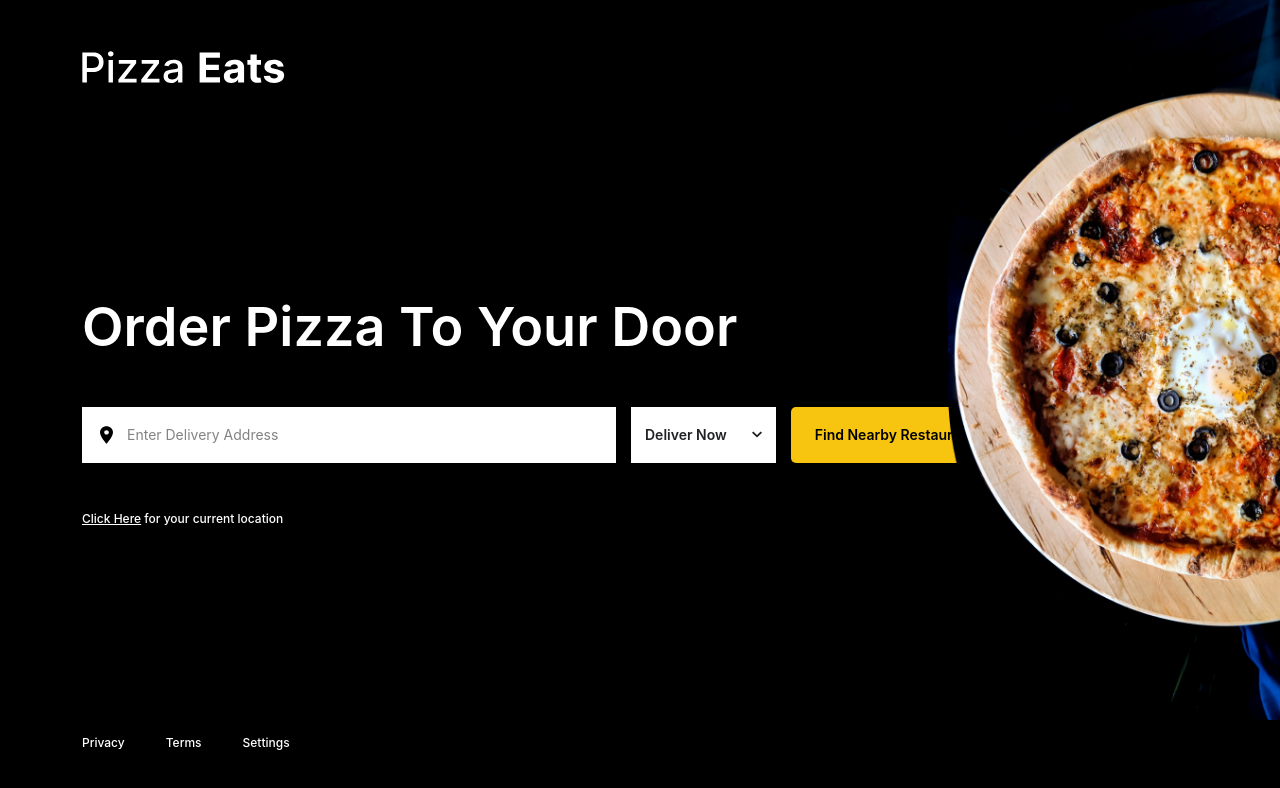
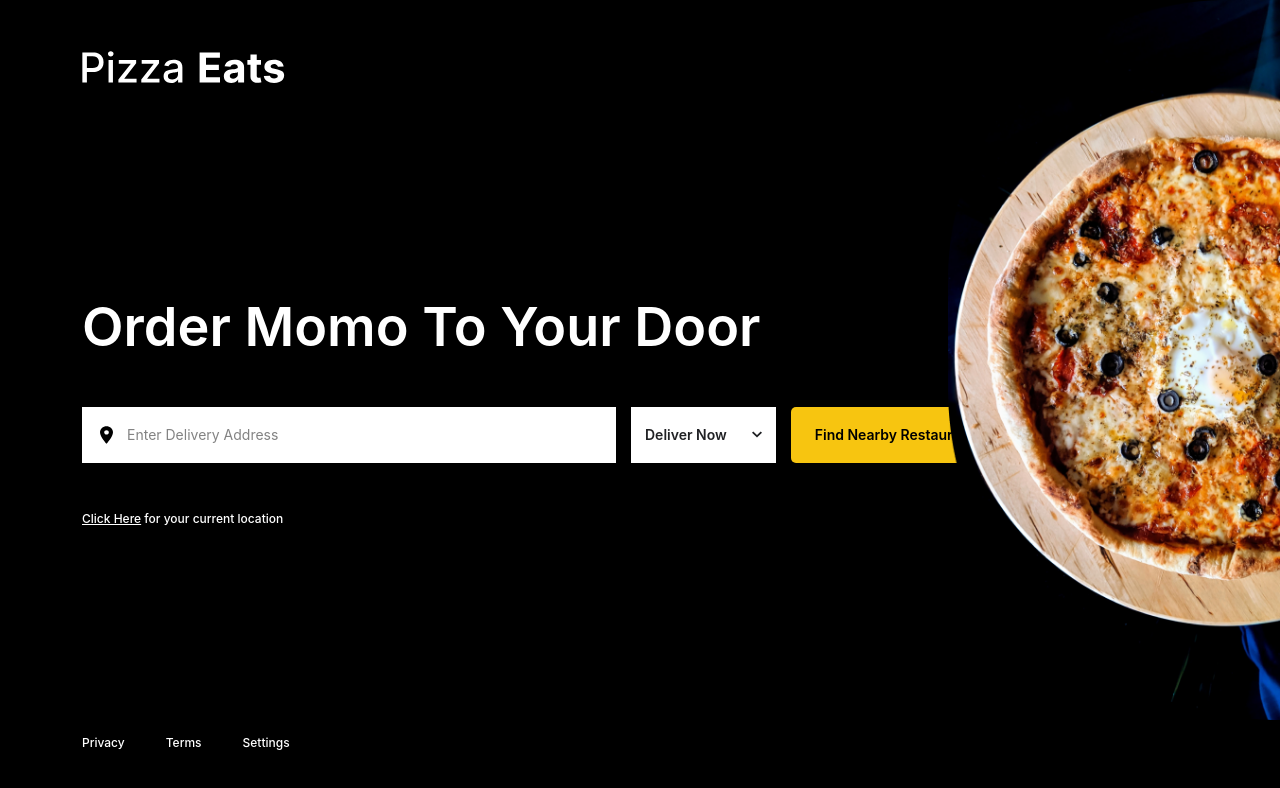
Before and after one commit to shuvamshr/safe-order, a React (Vite) app: page / in a window 1280 px wide. Shown: the top 788 px of the page. Built offline with nearby package versions, Linux system fonts and the light colour scheme.

Commit message:
Push to different branch

```diff
--- a/src/Home.jsx
+++ b/src/Home.jsx
@@ -15,7 +15,7 @@ function Home() {
             <div className="home-container">
               <img class="logo-white" src={logoWhite} alt="" />
               <div className="home-address-container">
-                <div className="home-title">Order Pizza To Your Door</div>
+                <div className="home-title">Order Momo To Your Door</div>
                 <div className="home-form-container">
                   <button class="home-address-button">
                     <img src={locationIcon} alt="" className="location-icon" />
```
